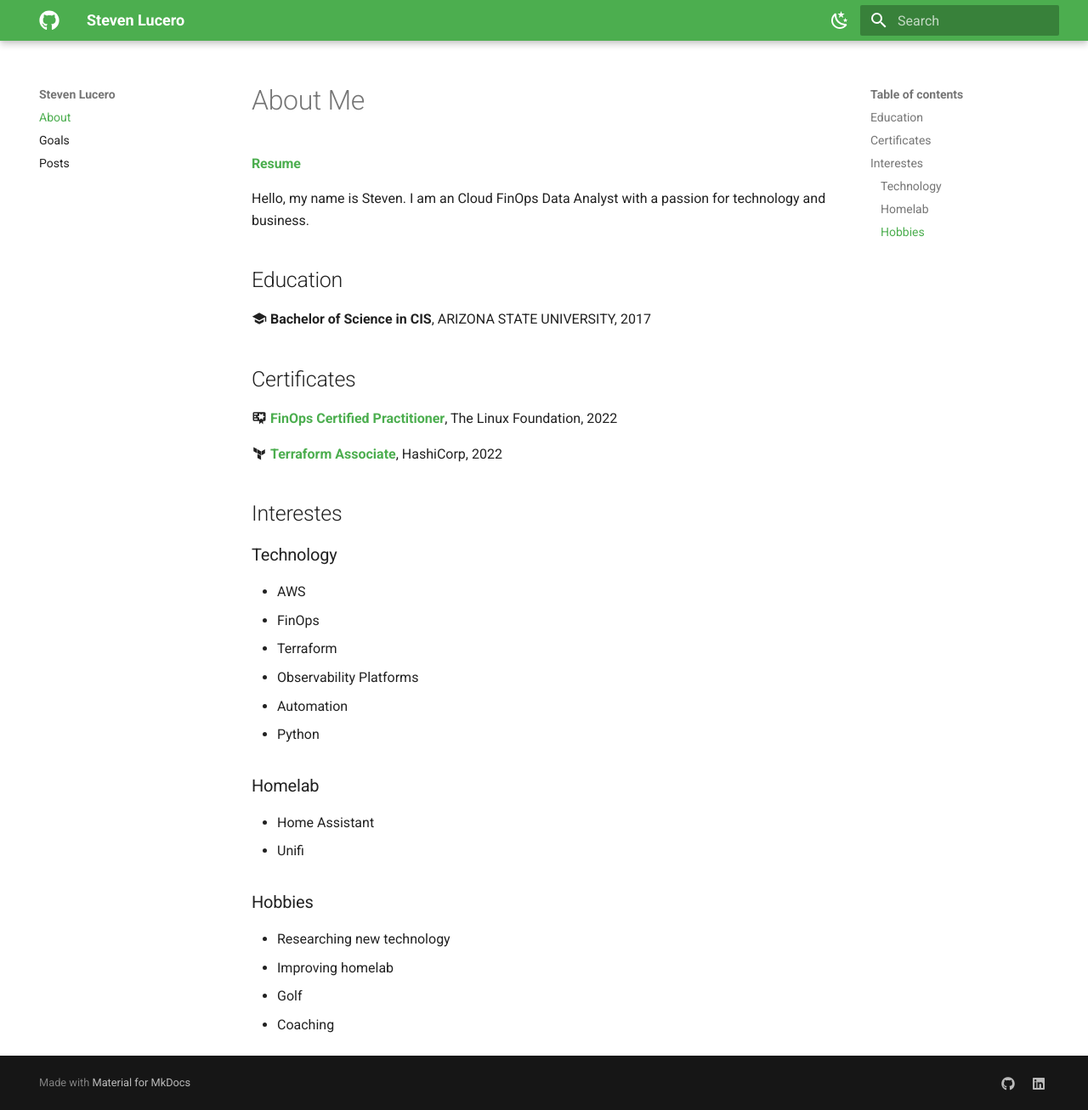
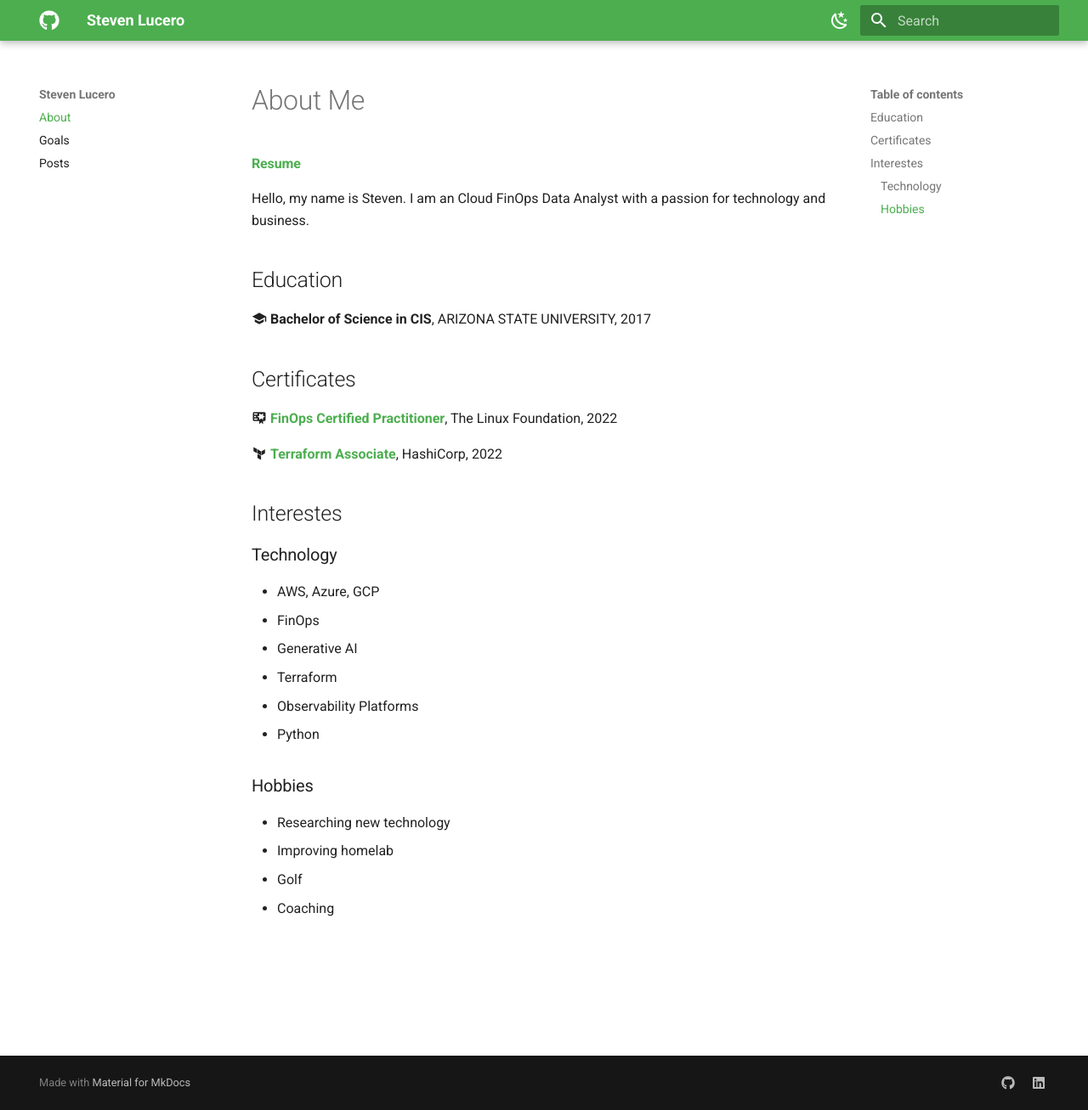
Before and after one commit to stevejoluc/stevejoluc.github.io, an MkDocs documentation site: the page built from docs/about/about.md, in a window 1280 px wide and 1307 px high. Shown: the whole window at 85% size. Built offline with MkDocs 1.6.1 and Material for MkDocs 9.7.7, drawn with Linux system fonts in a browser that asks for light colours.

Commit message:
update about

```diff
--- a/docs/about/about.md
+++ b/docs/about/about.md
@@ -14,16 +14,12 @@
 
 ## Interestes
 ### Technology
-- AWS
+- AWS, Azure, GCP
 - FinOps
+- Generative AI
 - Terraform
 - Observability Platforms
-- Automation
 - Python
-
-### Homelab
-- Home Assistant
-- Unifi
 
 ### Hobbies
 - Researching new technology
```
